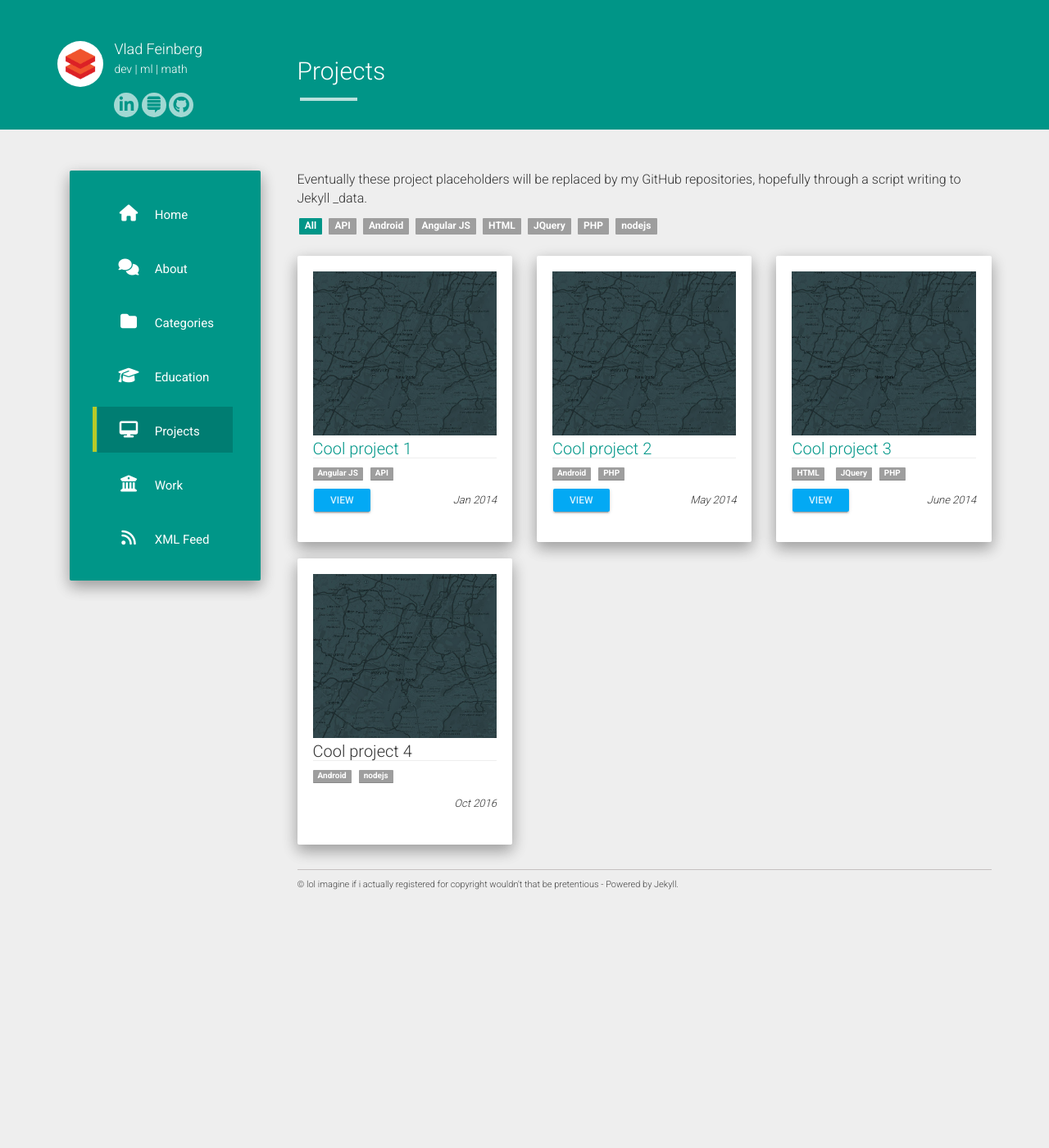
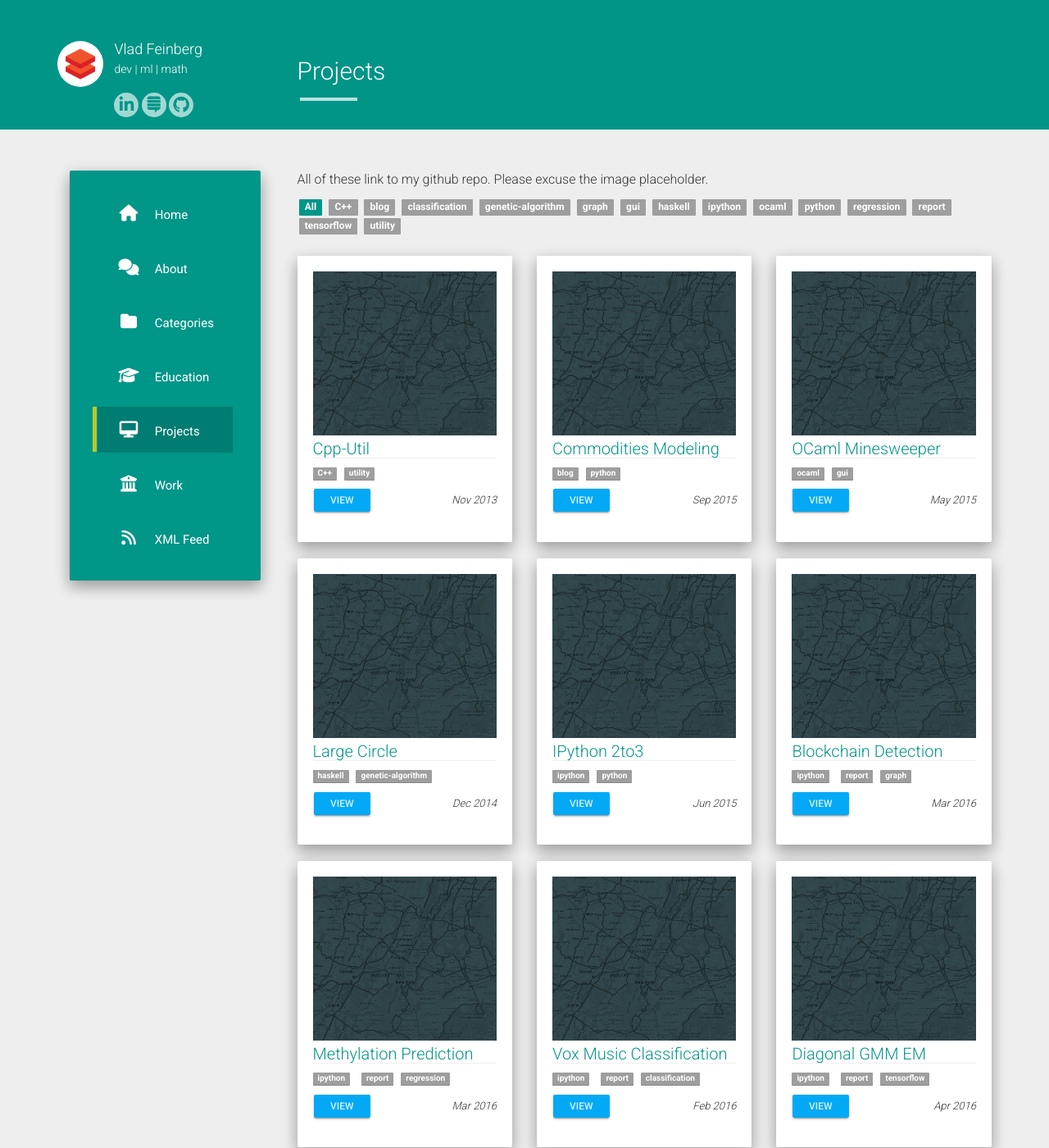
Before and after one commit to vlad17/vlad17.github.io, a Jekyll site: the page built from projects.md, in a window 1280 px wide and 1400 px high. Shown: the whole window at 82% size. Built offline with Jekyll 4.4.1, drawn with Linux system fonts in a browser that asks for light colours; nearby versions of some CDN libraries.

Commit message:
Added projects

```diff
--- a/_data/projects.json
+++ b/_data/projects.json
@@ -1,30 +1,65 @@
 [
     {
-		"name": "Cool project 1",
+	"name": "Cpp-Util",
 	"image": "placeholder.jpg",
-		"url": "#",
-		"date": "Jan 2014",
-		"tags": ["Angular JS","API"]
+	"url": "https://github.com/vlad17/Cpp-Util",
+	"date": "Nov 2013",
+	"tags": ["C++", "utility"]
     },
     {
-		"name": "Cool project 2",
+	"name": "Commodities Modeling",
 	"image": "placeholder.jpg",
-		"url": "#",
-		"date": "May 2014",
-		"tags": ["Android","PHP"]
+	"url": "http://vlad17.github.io/COS513-Blog/",
+	"date": "Sep 2015",
+	"tags": ["blog", "python"]
     },
     {
-		"name": "Cool project 3",
+	"name": "OCaml Minesweeper",
 	"image": "placeholder.jpg",
-		"url": "#",
-		"date": "June 2014",
-		"tags": ["HTML","JQuery","PHP"]
+	"url": "https://github.com/vlad17/OCaml-Minesweeper",
+	"date": "May 2015",
+	"tags": ["ocaml", "gui"]
     },
     {
-		"name": "Cool project 4",
+	"name": "Large Circle",
 	"image": "placeholder.jpg",
-		"date": "Oct 2016",
-		"tags": ["Android","nodejs"]
+	"url": "https://github.com/vlad17/Large-Circle",
+	"date": "Dec 2014",
+	"tags": ["haskell","genetic-algorithm"]
+    },
+    {
+	"name": "IPython 2to3",
+	"image": "placeholder.jpg",
+        "url": "https://github.com/vlad17/IPython-2to3",
+	"date": "Jun 2015",
+	"tags": ["ipython", "python"]
+    },
+    {
+	"name": "Blockchain Detection",
+	"image": "placeholder.jpg",
+        "url": "https://github.com/PrincetonUniversity/blockchain-detect",
+	"date": "Mar 2016",
+	"tags": ["ipython", "report", "graph"]
+    },
+    {
+	"name": "Methylation Prediction",
+	"image": "placeholder.jpg",
+        "url": "https://github.com/PrincetonUniversity/methyl-cluster",
+	"date": "Mar 2016",
+	"tags": ["ipython", "report", "regression"]
+    },
+    {
+	"name": "Vox Music Classification",
+	"image": "placeholder.jpg",
+        "url": "https://github.com/PrincetonUniversity/vox-music-classification",
+	"date": "Feb 2016",
+	"tags": ["ipython", "report", "classification"]
+    },
+    {
+	"name": "Diagonal GMM EM",
+	"image": "placeholder.jpg",
+        "url": "https://github.com/PrincetonUniversity/final-proj-cos-424",
+	"date": "Apr 2016",
+	"tags": ["ipython", "report", "tensorflow"]
     }
-
 ]
--- a/projects.md
+++ b/projects.md
@@ -4,4 +4,4 @@ title: Projects
 permalink: /projects/
 ---
 
-Eventually these project placeholders will be replaced by my GitHub repositories, hopefully through a script writing to Jekyll _data.
+All of these link to my github repo. Please excuse the image placeholder.
```
Also changed, not shown: README.md. Lines whose indentation alone changed are shown as unchanged.
